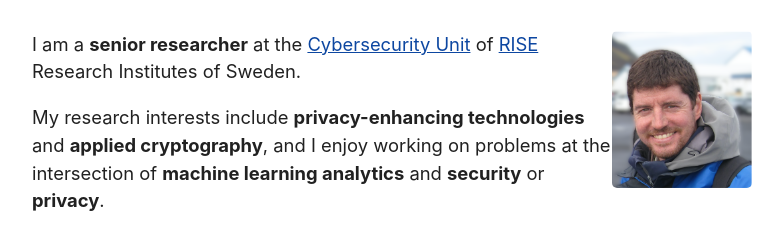
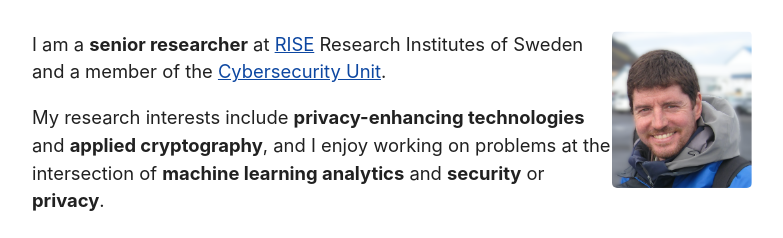
Before and after one commit to mex2meou/mex2meou.github.io, a plain HTML site: page index.html in a window 1280 px wide. Shown: the part 352-590 px from the top of the page, without its empty margins (248-1031 px from the left). Drawn offline with Linux system fonts and the light colour scheme.

Commit message:
small update

```diff
--- a/index.html
+++ b/index.html
@@ -33,7 +33,7 @@
 
 		<img alt="Apostolos Pyrgelis" src="files/apo.png" align="right" width="140" height="120"/>
 
-		<p align="left">I am a <strong>senior researcher</strong> at the <a href="https://www.ri.se/en/what-we-do/expertises/cybersecurity">Cybersecurity Unit</a> of <a href="https://www.ri.se/en">RISE</a> Research Institutes of Sweden.</p>
+		<p align="left">I am a <strong>senior researcher</strong> at <a href="https://www.ri.se/en">RISE</a> Research Institutes of Sweden and a member of the <a href="https://www.ri.se/en/what-we-do/expertises/cybersecurity">Cybersecurity Unit</a>.</p>
 
 
         <p align="left">My research interests include <strong>privacy-enhancing technologies</strong> and <strong>applied cryptography</strong>, and I enjoy working on problems at the intersection of <strong>machine learning analytics</strong> and <strong>security</strong> or <strong>privacy</strong>.</p>
```
